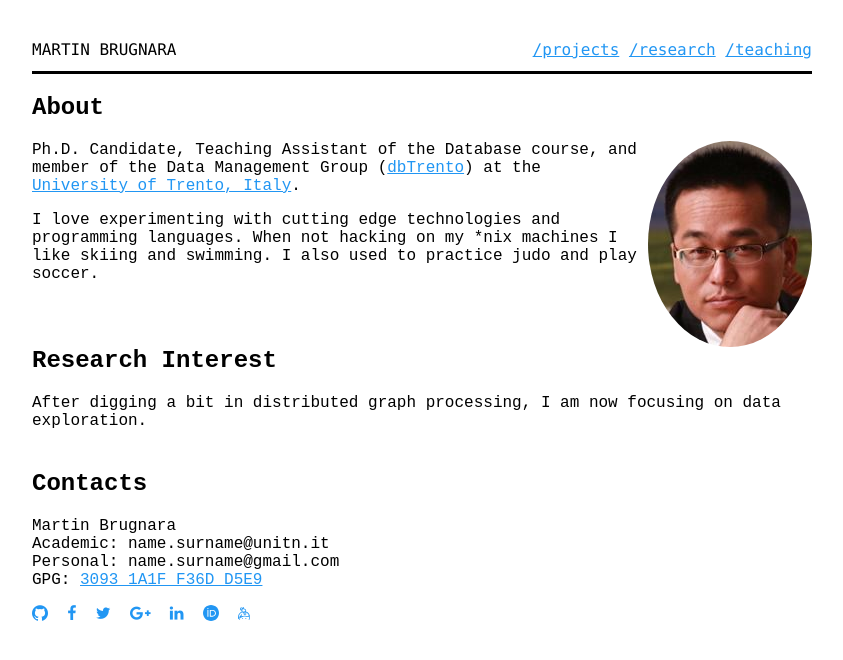
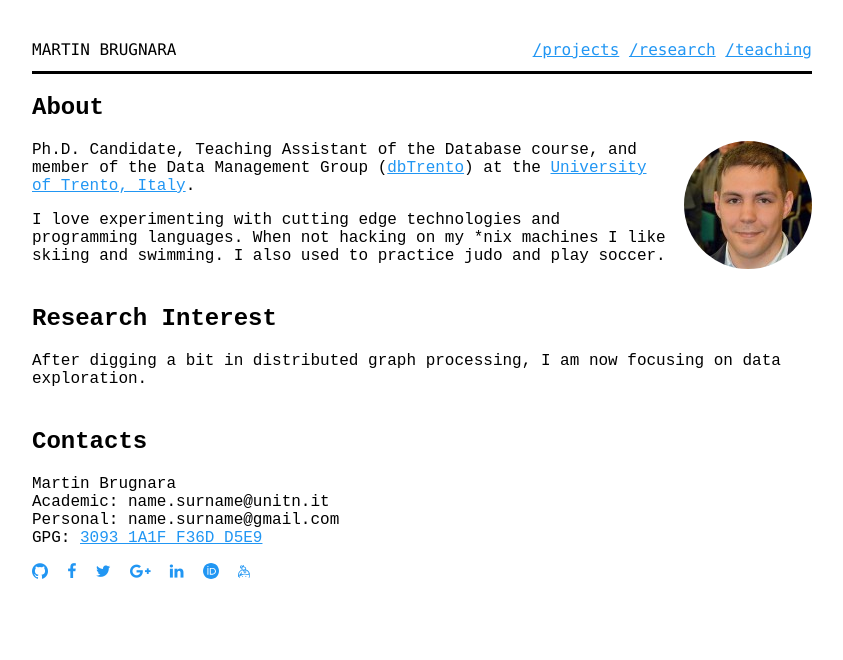
Before and after one commit to yongxingwang/yongxingwang.github.io, a Jekyll site: the page built from index.html, in a window 1280 px wide. Shown: the top 660 px of the page, without its empty margins (218-1061 px from the left). Built offline with Jekyll 4.4.1, drawn with Linux system fonts in a browser that asks for light colours; some web fonts are replaced.

Commit message:
Update index.html

```diff
--- a/index.html
+++ b/index.html
@@ -5,7 +5,7 @@
 
 <section id="bio">
     <h1>About</h1>
-    <img class="me" src="/assets/images/photo3.jpg" alt="Martin Brugnara profile pic">
+    <img class="me" src="/assets/images/martin.jpg" alt="Martin Brugnara profile pic">
     <p>Ph.D. Candidate, Teaching Assistant of the Database course, and member of the Data Management Group (<a href="http://db.disi.unitn.eu">dbTrento</a>) at the <a href="https://www.disi.unitn.it">University of Trento, Italy</a>.</p>
     <p>I love experimenting with cutting edge technologies and programming languages. When not hacking on my *nix machines I like skiing and swimming. I also used to practice judo and play soccer.</p>
 </section>
```
